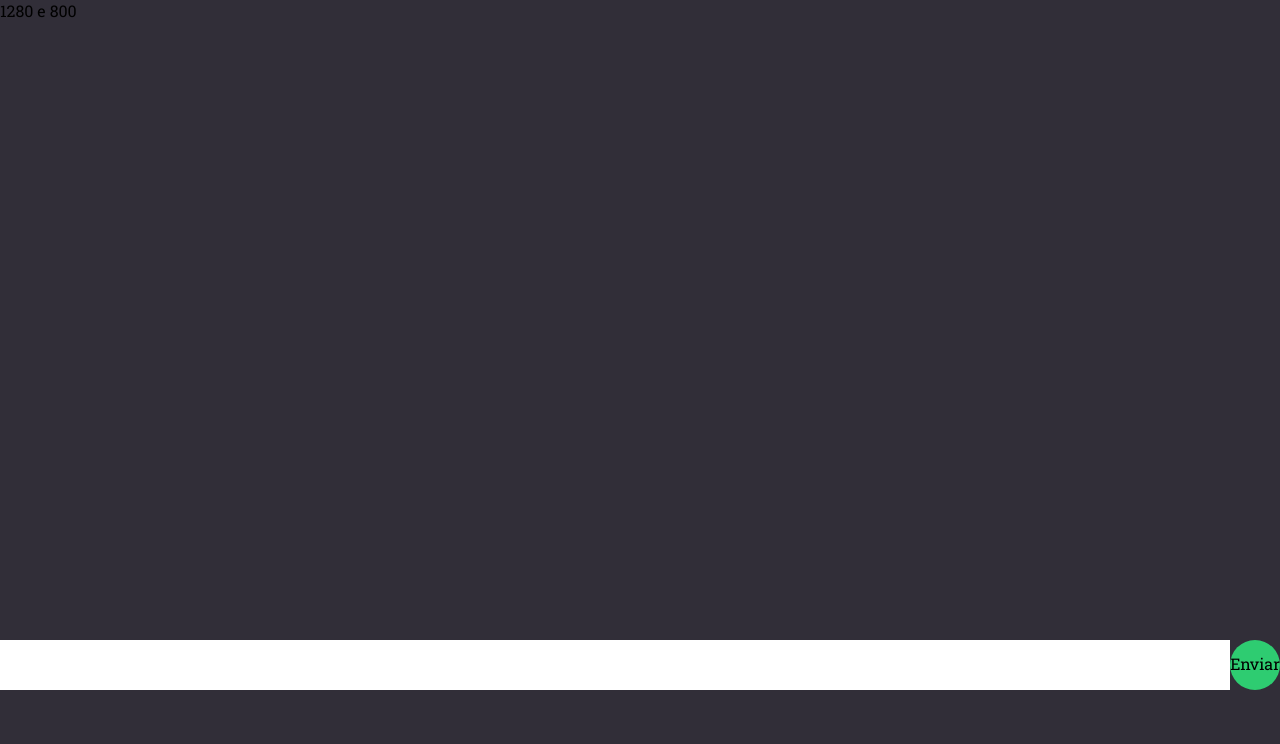
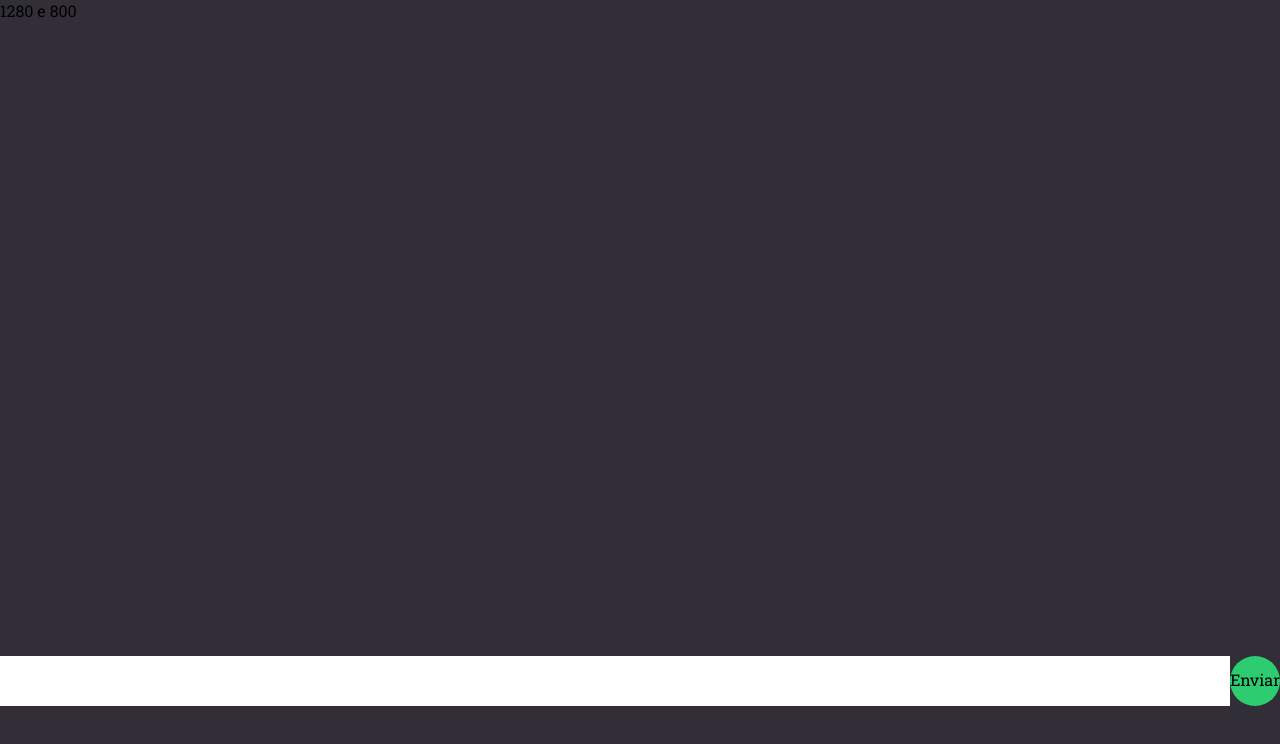
Before and after one commit to HebertRyann/mychatwithbot, a React (Create React App) app: page /chat in a window 1280 px wide. Shown: the top 744 px of the page. Built offline with nearby package versions, Linux system fonts and the light colour scheme; some icons are missing.

Commit message:
Update styles.ts

```diff
--- a/src/Pages/Chat/styles.ts
+++ b/src/Pages/Chat/styles.ts
@@ -79,7 +79,7 @@ export const ChatContainer = styled.div`
   display: flex;
   flex-direction: column;
   padding-bottom: 30px;
-  height: 80vh;
+  height: 82vh;
   overflow: auto;
 `;
 
```
